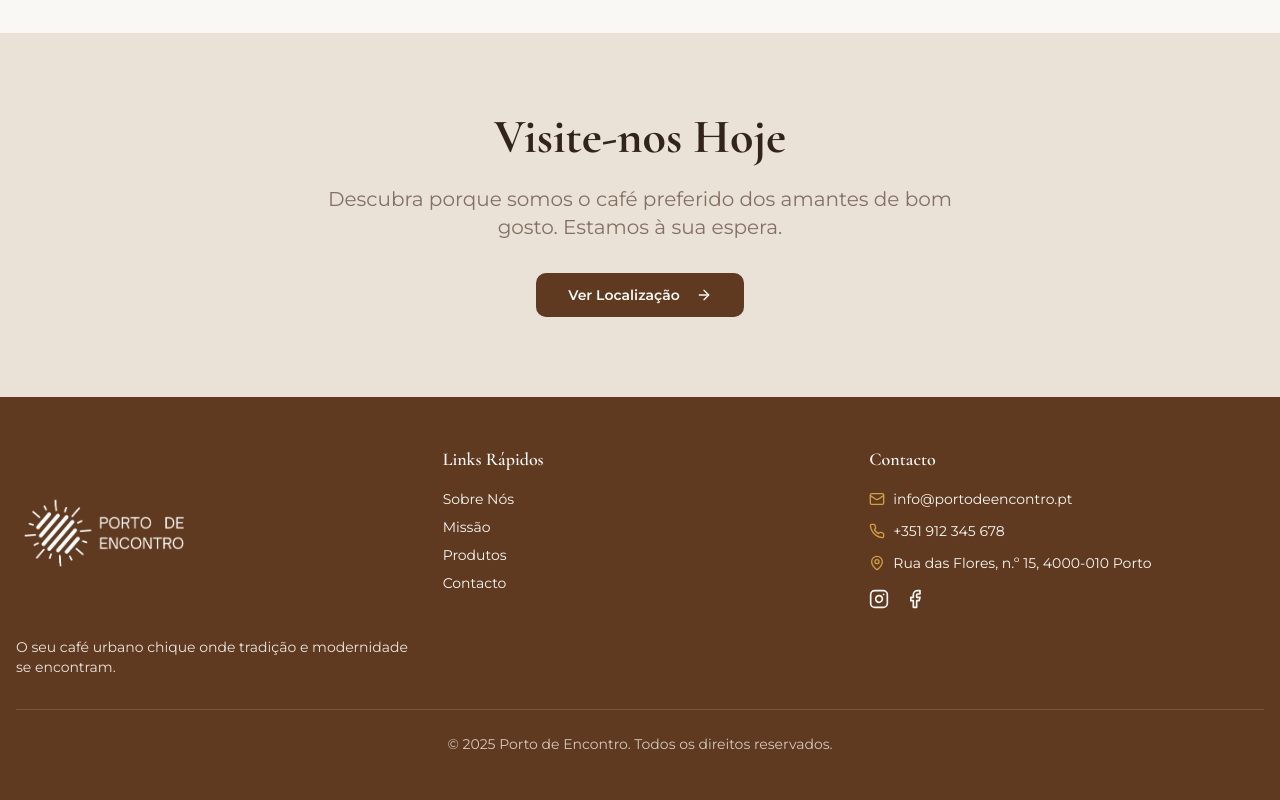
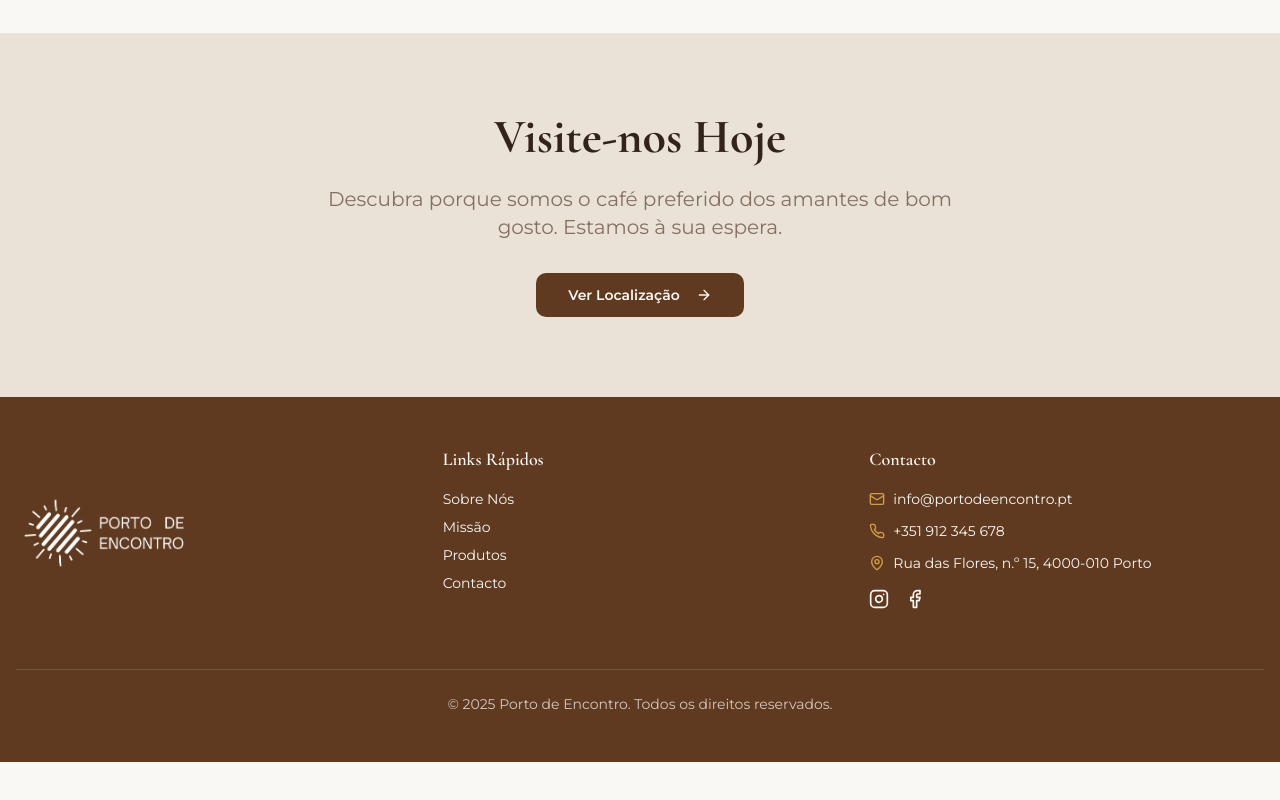
Before and after one commit to gnugo/porto-encontro-cafe, a React (Vite) app: page / in a window 1280 px wide. Shown: the part 1255-2055 px from the top of the page. After the commit the page ends 2017 px from the top, so only its background shows below. Built offline with nearby package versions, Linux system fonts and the light colour scheme; the HTML template or start-up script is replaced by a standard one.

Commit message:
Manual edit: src/components/Footer.tsx

```diff
--- a/src/components/Footer.tsx
+++ b/src/components/Footer.tsx
@@ -10,7 +10,6 @@ const Footer = () => {
           <div>
             <img src={logo} alt="Porto de Encontro" className="h-44 w-auto mb-4 brightness-0 invert" />
             <p className="text-sm opacity-90 font-sans">
-              O seu café urbano chique onde tradição e modernidade se encontram.
             </p>
           </div>
 
```
